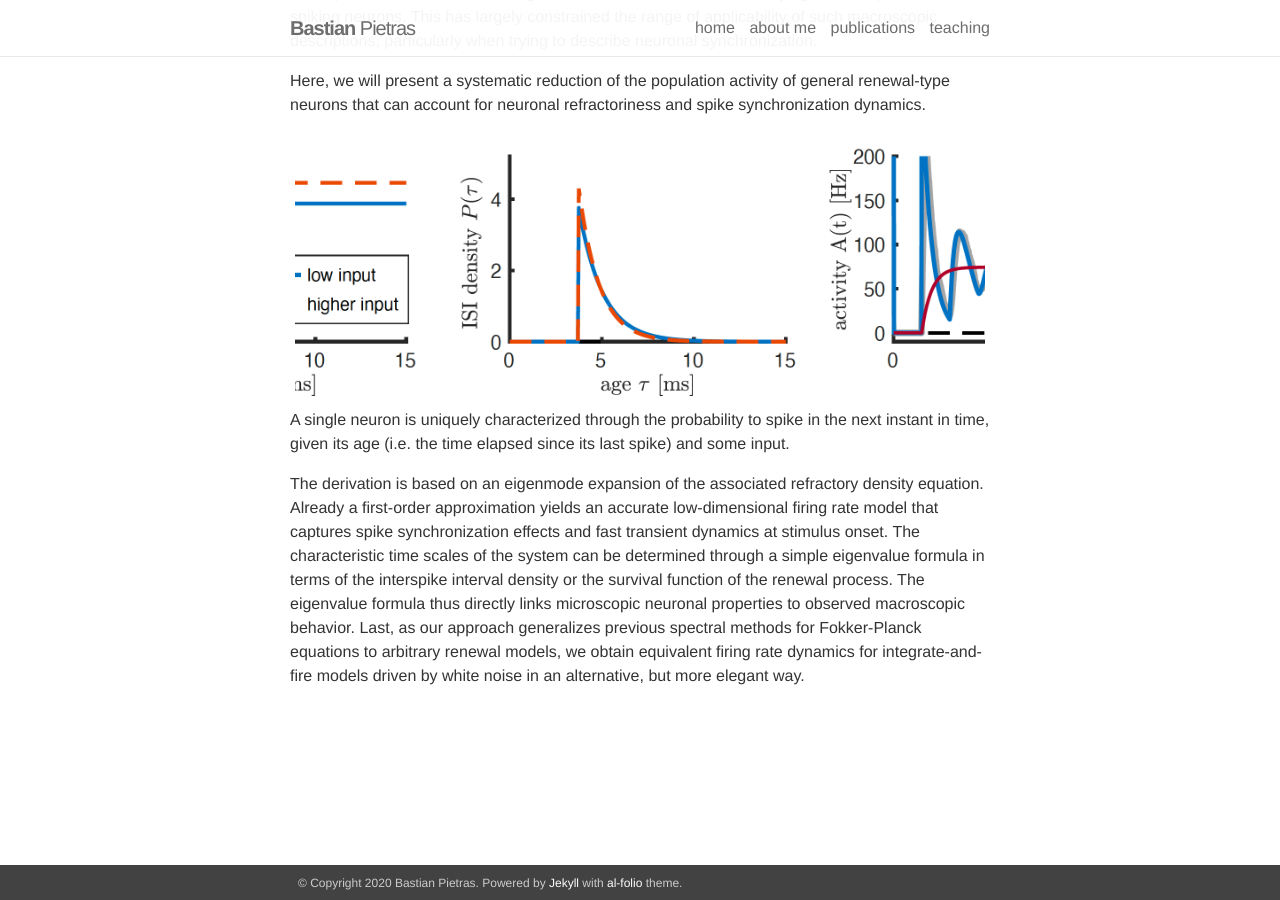
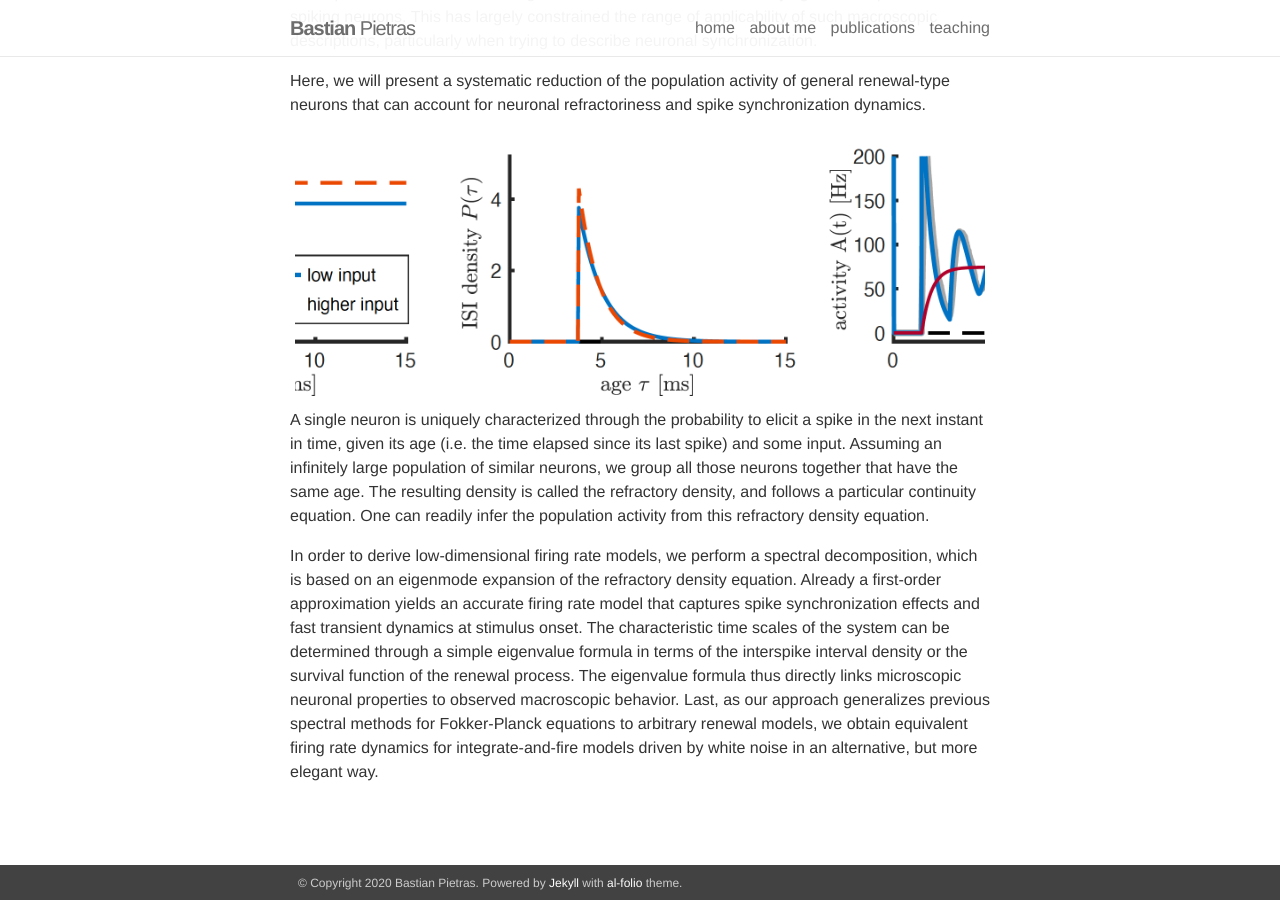
Before and after one commit to BastianPietras/bastianpietras.github.io, a Jekyll site: the page built from _projects/2spectral_decomp.markdown, in a window 1280 px wide and 900 px high, scrolled down 673 px. Built offline with Jekyll 4.4.1, drawn with Linux system fonts in a browser that asks for light colours.

Commit message:
Update 2spectral_decomp.markdown

```diff
--- a/_projects/2spectral_decomp.markdown
+++ b/_projects/2spectral_decomp.markdown
@@ -27,10 +27,13 @@ descriptions, particularly when trying to describe neuronal synchronization.
 
 Here, we will present a systematic reduction of the population activity of general renewal-type neurons that can account for neuronal refractoriness and spike synchronization dynamics.
 <div class="img_row">
-    <img class="col three left" src="{{ site.baseurl }}//assets/img/PAR_network.png" alt="" title="overview">
+    <img class="col three left" src="{{ site.baseurl }}//assets/img/PAR_network.png" alt="" title="overview" width="800px" height="auto">
 </div>
-A single neuron is uniquely characterized through the probability to spike in the next instant in time, given its age (i.e. the time elapsed since its last spike) and some input.
+A single neuron is uniquely characterized through the probability to elicit a spike in the next instant in time, given its age (i.e. the time elapsed since its last spike) and some input.
+Assuming an infinitely large population of similar neurons, we group all those neurons together that have the same age.
+The resulting density is called the refractory density, and follows a particular continuity equation.
+One can readily infer the population activity from this refractory density equation.
 
-
-The derivation is based on an eigenmode expansion of the associated refractory density equation. Already a first-order approximation yields an accurate low-dimensional firing rate model that captures spike synchronization effects and fast transient dynamics at stimulus onset. The characteristic time scales of the system can be determined through a simple eigenvalue formula in terms of the interspike interval density or the survival function of the renewal process. The eigenvalue formula thus directly links microscopic neuronal properties to observed macroscopic behavior.
+In order to derive low-dimensional firing rate models, we perform a spectral decomposition, which is based on an eigenmode expansion of the refractory density equation.
+Already a first-order approximation yields an accurate firing rate model that captures spike synchronization effects and fast transient dynamics at stimulus onset. The characteristic time scales of the system can be determined through a simple eigenvalue formula in terms of the interspike interval density or the survival function of the renewal process. The eigenvalue formula thus directly links microscopic neuronal properties to observed macroscopic behavior.
 Last, as our approach generalizes previous spectral methods for Fokker-Planck equations to arbitrary renewal models, we obtain equivalent firing rate dynamics for integrate-and-fire models driven by white noise in an alternative, but more elegant way.
```
